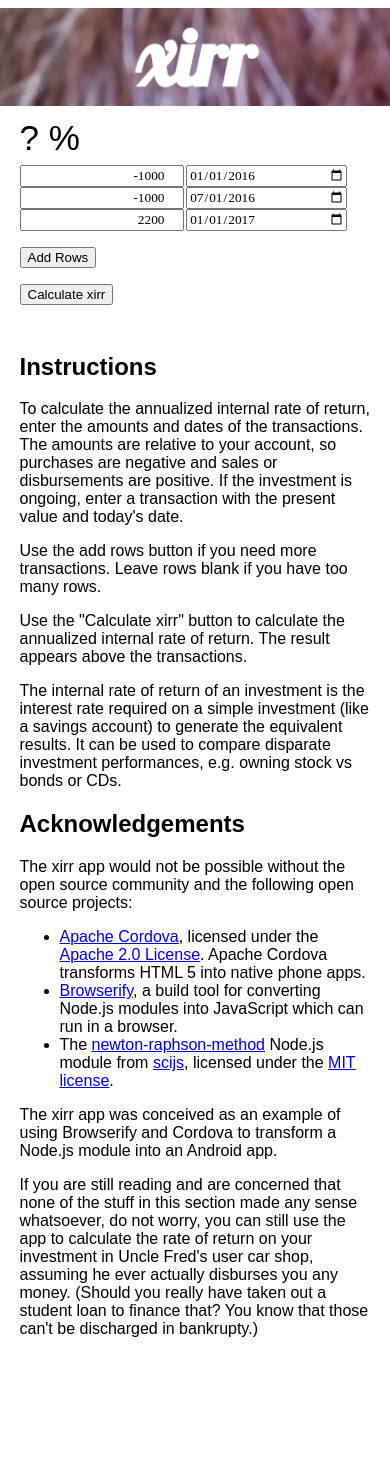
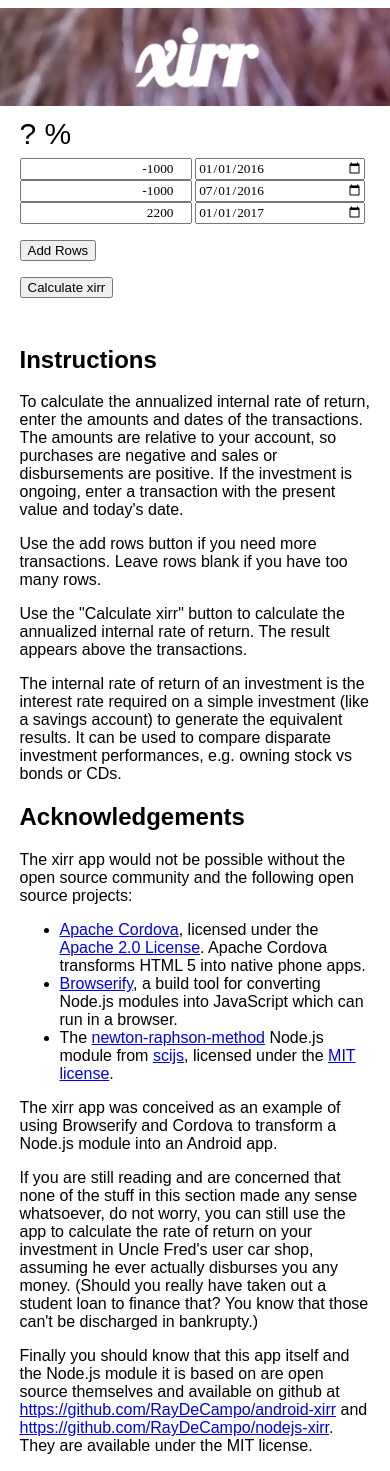
Before and after one commit to RayDeCampo/android-xirr, a website with bundled scripts: page app/www/index.html in a window 390 px wide. Before the commit the page ends 1354 px from the top, so only its background shows below. Built offline with nearby package versions, Linux system fonts and the light colour scheme.

Commit message:
Fix CSS since android webview does not appear to support vw units. Add links to source on github

```diff
--- a/app/config.xml
+++ b/app/config.xml
@@ -1,5 +1,5 @@
 <?xml version='1.0' encoding='utf-8'?>
-<widget id="org.decampo.xirr" version="1.0.0" xmlns="http://www.w3.org/ns/widgets" xmlns:cdv="http://cordova.apache.org/ns/1.0">
+<widget id="org.decampo.xirr" version="1.0.0" android-versionCode="10002" xmlns="http://www.w3.org/ns/widgets" xmlns:cdv="http://cordova.apache.org/ns/1.0">
     <name>xirr</name>
     <description>
         A sample Apache Cordova application that responds to the deviceready event.
--- a/app/www/css/index.css
+++ b/app/www/css/index.css
@@ -21,28 +21,44 @@ body {
 
 #output {
     display: table;
-    min-height: 10vw;
+    min-height: 32px;
     width: 100%;
     margin-bottom: .5em;
 }
 
+#output>div {
+    min-width: 90px;
+}
+
 #result {
     display: table-cell;
-    height: 10vw;
-    line-height: 10vw;
-    font-size: 9vw;
     vertical-align: bottom;
-    min-width: 30vw;
+    height: 32px;
+    line-height: 32px;
+    font-size: 30px;
 }
 
 #message {
     display: table-cell;
-    min-width: 30vw;
+    font-style: italic;
+    vertical-align: bottom;
     padding-left: 2em;
     padding-right: .5em;
     padding-bottom: .4em;
-    font-style: italic;
-    vertical-align: bottom;
+}
+
+@media (min-width: 400px) {
+    #output {
+        min-height: 45px;
+    }
+    #output>div {
+        min-width: 120px;
+    }
+    #result {
+        height: 45px;
+        line-height: 45px;
+        font-size: 40px;
+    }
 }
 
 @media (max-width: 450px) {
@@ -51,16 +67,37 @@ body {
     }
 }
 
+@media (min-width: 700px) {
+    #output {
+        min-height: 70px;
+    }
+    #output>div {
+        min-width: 210px;
+    }
+    #result {
+        height: 70px;
+        line-height: 70px;
+        font-size: 63px;
+    }
+}
+
 #xirr-form {
     margin: .3em auto 3em auto;
     clear: both;
 }
 
-#xirr-form input {
-    width: 48%;
-    max-width: 40vw;
+#inputs {
+    display: table;
+    width: 100%;
+}
+#inputs>div {
+    display: table-row;
+}
+#inputs>div>input {
+    display: table-cell;
     margin-right: .2em;
     font-family: serif;
+    width: 47%;
 }
 
 input[type="number"] {
--- a/app/www/index.html
+++ b/app/www/index.html
@@ -94,6 +94,15 @@
                 you any money.  (Should you really have taken out a student loan to
                 finance that?  You know that those can't be discharged in bankrupty.)
             </p>
+            <p>
+                Finally you should know that this app itself and the Node.js
+                module it is based on are open source themselves and available
+                on github at
+                <a href="https://github.com/RayDeCampo/android-xirr">https://github.com/RayDeCampo/android-xirr</a>
+                and
+                <a href="https://github.com/RayDeCampo/nodejs-xirr">https://github.com/RayDeCampo/nodejs-xirr</a>.
+                They are available under the MIT license.
+            </p>
         </div>
     </body>
 </html>
```
